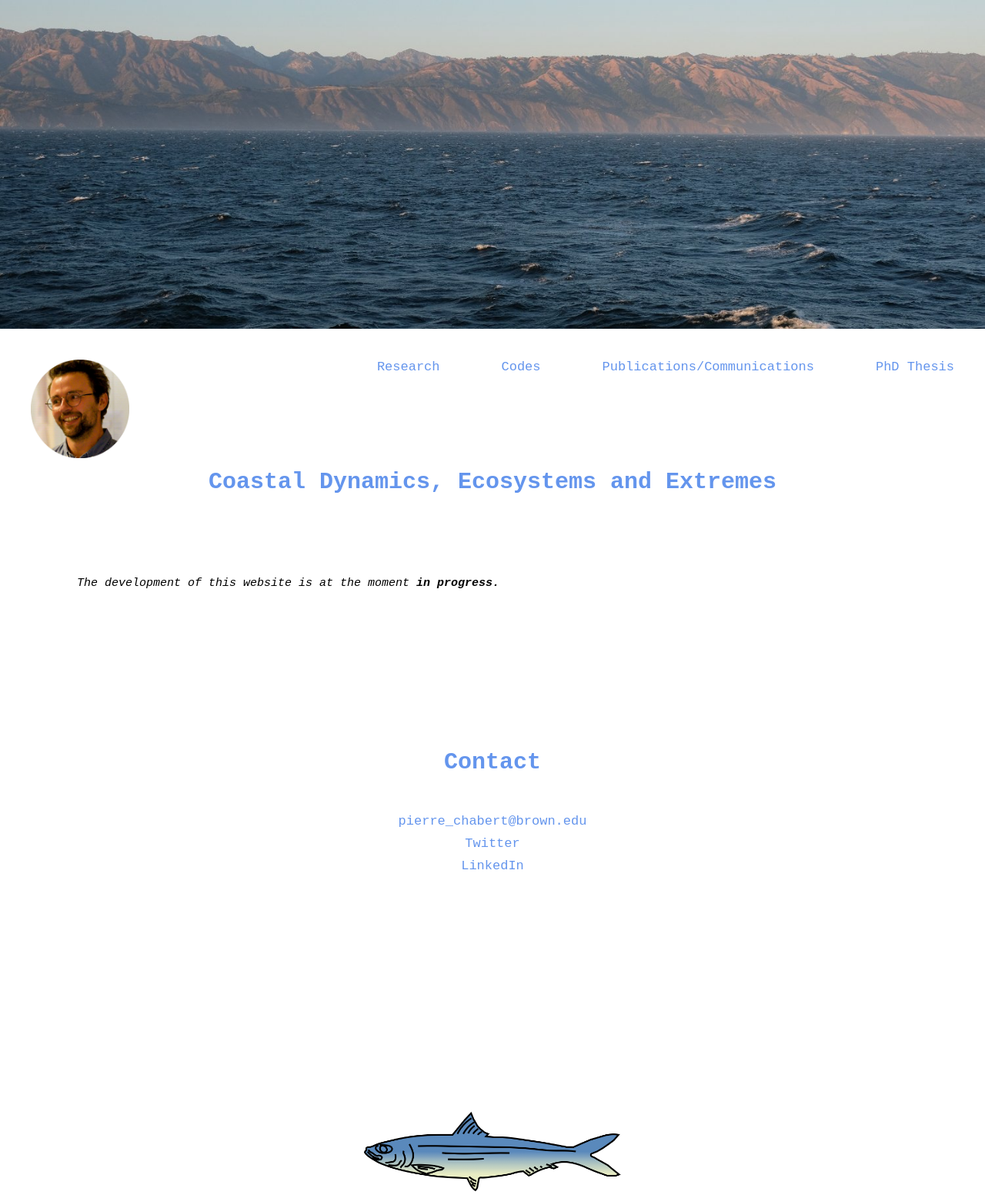
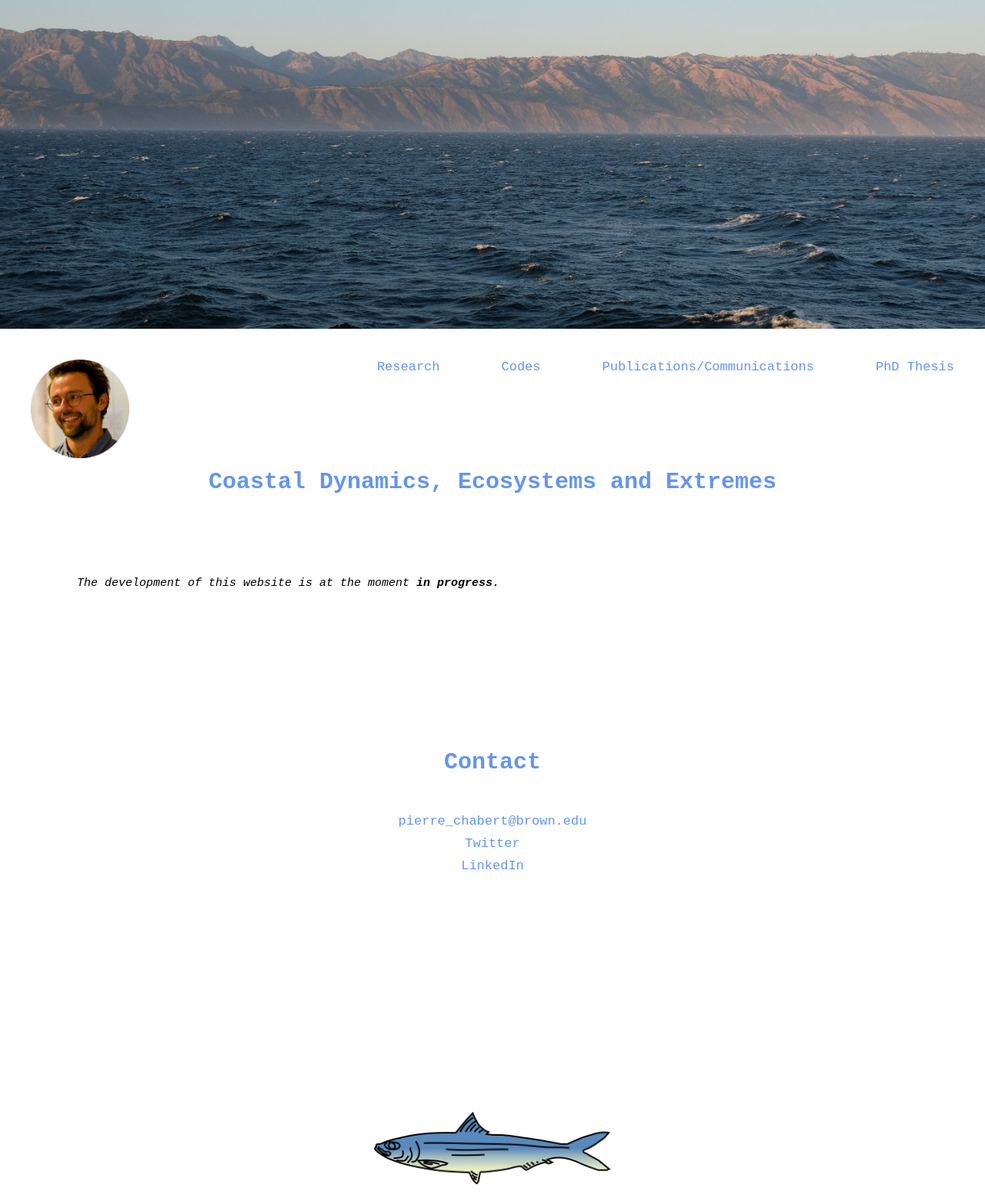
Before and after one commit to pierrechabert/pierrechabert.github.io, a Jekyll site: the page index.html, which Jekyll copies as it is, in a window 1280 px wide. Shown: the whole page at 77% size. Built offline with Jekyll 4.4.1, drawn with Linux system fonts in a browser that asks for light colours.

Commit message:
Update index.html

```diff
--- a/index.html
+++ b/index.html
@@ -83,7 +83,7 @@
 
 
        <div class="row">
- <div class="block"> <img src="sardinella.png" width="75%">    </div>
+ <div class="block"> <a href="https://www.youtube.com/watch?v=0QUHj_6XS3I&ab_channel=BigaRanxVEVO">  <img src="sardinella.png" width="69%"> </a>   </div>
   </div>
 
 
```
